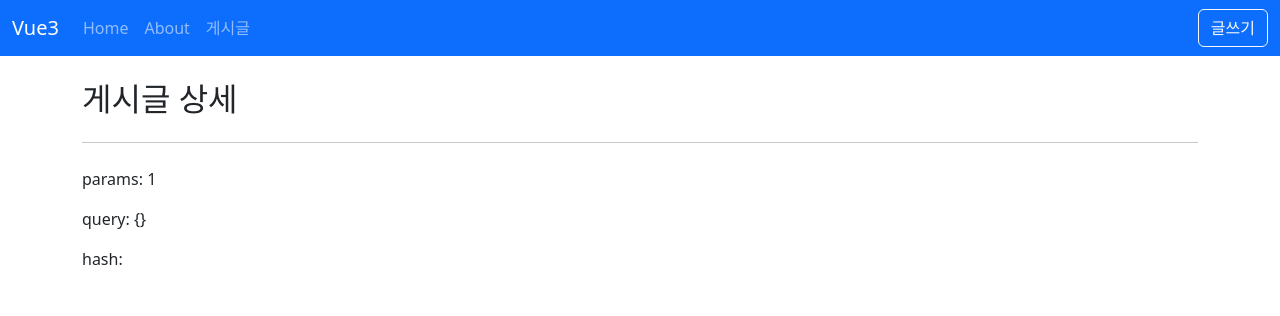
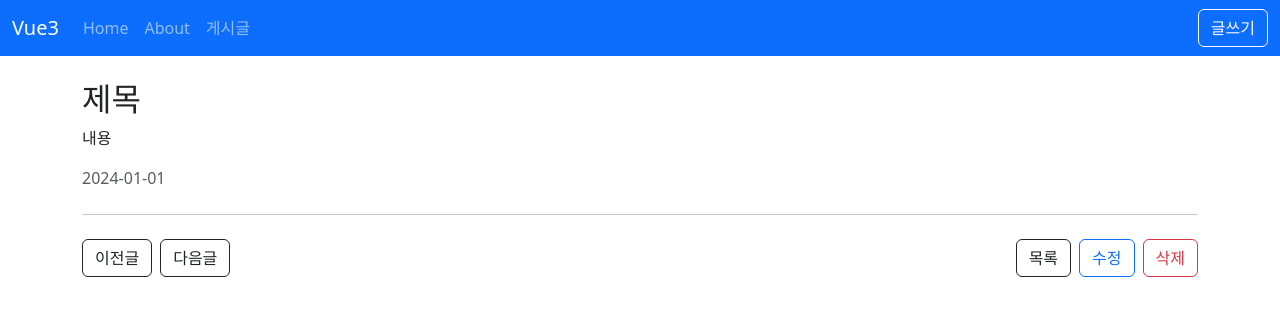
Before and after one commit to sybaek0725/vue3-posts, a Vue app: page /posts/1 in a window 1280 px wide. Shown: the top 316 px of the page. Built offline with nearby package versions, Linux system fonts and the light colour scheme.

Commit message:
Vue Router 학습 : 게시판 UI 만들기
- 프로그래밍 방식 네비게이션(router.push)

```diff
--- a/src/layouts/TheHeader.vue
+++ b/src/layouts/TheHeader.vue
@@ -14,10 +14,7 @@
                 >
                     <span class="navbar-toggler-icon"></span>
                 </button>
-				<div
-					class="collapse navbar-collapse"
-					id="navbarSupportedContent"
-				>
+                <div class="collapse navbar-collapse" id="navbarSupportedContent">
                     <ul class="navbar-nav me-auto">
                         <li class="nav-item">
                             <RouterLink
@@ -29,28 +26,18 @@
                             >
                         </li>
                         <li class="nav-item">
-							<RouterLink
-								to="/about"
-								class="nav-link"
-								active-class="active"
+                            <RouterLink to="/about" class="nav-link" active-class="active"
                                 >About</RouterLink
                             >
                         </li>
                         <li class="nav-item">
-							<RouterLink
-								to="/posts"
-								class="nav-link"
-								active-class="active"
+                            <RouterLink to="/posts" class="nav-link" active-class="active"
                                 >게시글</RouterLink
                             >
                         </li>
                     </ul>
                     <div class="d-flex" role="search">
-						<button
-							class="btn btn-outline-light"
-							type="button"
-							@click="goPage"
-						>
+                        <button class="btn btn-outline-light" type="button" @click="goPage">
                             글쓰기
                         </button>
                     </div>
@@ -61,12 +48,14 @@
 </template>
 
 <script setup>
-import { useRouter } from 'vue-router';
+import { useRouter } from 'vue-router'
 
-const router = useRouter();
+const router = useRouter()
 const goPage = () => {
-	router.push('/posts/create');
-};
+    router.push({
+        name: 'PostCreate'
+    })
+}
 </script>
 
 <style lang="scss" scoped></style>
--- a/src/router/index.js
+++ b/src/router/index.js
@@ -1,46 +1,49 @@
-import { createRouter, createWebHistory } from 'vue-router';
-import HomeView from '@/views/HomeView.vue';
-import AboutView from '@/views/AboutView.vue';
-import PostCreateView from '@/views/posts/PostCreateView.vue';
-import PostDetailView from '@/views/posts/PostDetailView.vue';
-import PostListView from '@/views/posts/PostListView.vue';
-import PostEditView from '@/views/posts/PostEditView.vue';
+import { createRouter, createWebHistory } from 'vue-router'
+import HomeView from '@/views/HomeView.vue'
+import AboutView from '@/views/AboutView.vue'
+import PostCreateView from '@/views/posts/PostCreateView.vue'
+import PostDetailView from '@/views/posts/PostDetailView.vue'
+import PostListView from '@/views/posts/PostListView.vue'
+import PostEditView from '@/views/posts/PostEditView.vue'
 
 // 페이지 정보를 담음
 const routes = [
     {
         path: '/',
         name: 'Home',
-		component: HomeView,
+        component: HomeView
     },
     {
         path: '/about',
         name: 'About',
-		component: AboutView,
+        component: AboutView
     },
     {
         path: '/posts',
-		component: PostListView,
+        name: 'PostList',
+        component: PostListView
     },
     {
         path: '/posts/create',
-		component: PostCreateView,
+        name: 'PostCreate',
+        component: PostCreateView
     },
     {
         path: '/posts/:id',
         name: 'PostDetail',
-		component: PostDetailView,
+        component: PostDetailView
     },
     {
         path: '/posts/:id/edit',
-		component: PostEditView,
-	},
-];
+        name: 'PostEdit',
+        component: PostEditView
+    }
+]
 
 // 페이지 이동
 const router = createRouter({
     history: createWebHistory('/'),
-	routes,
-});
+    routes
+})
 
-export default router;
+export default router
--- a/src/views/posts/PostCreateView.vue
+++ b/src/views/posts/PostCreateView.vue
@@ -12,7 +12,7 @@
                 <textarea class="form-control" id="content" rows="3"></textarea>
             </div>
             <div class="pt-4">
-				<button type="button" class="btn btn-outline-dark me-2">
+                <button type="button" class="btn btn-outline-dark me-2" @click="goListPage">
                     목록
                 </button>
                 <button class="btn btn-primary">저장</button>
@@ -21,6 +21,12 @@
     </div>
 </template>
 
-<script setup></script>
+<script setup>
+import { useRouter } from 'vue-router'
+
+const router = useRouter()
+
+const goListPage = () => router.push({ name: 'PostList' })
+</script>
 
 <style lang="scss" scoped></style>
--- a/src/views/posts/PostDetailView.vue
+++ b/src/views/posts/PostDetailView.vue
@@ -1,13 +1,60 @@
 <template>
-	<div>
-		<h2>게시글 상세</h2>
-		<hr class="my-4" />
-		<p>params: {{ $route.params.id }}</p>
-		<p>query: {{ $route.query }}</p>
-		<p>hash: {{ $route.hash }}</p>
-	</div>
+    <div>
+        <h2>제목</h2>
+        <p>내용</p>
+        <p class="text-muted">2024-01-01</p>
+        <hr class="my-4" />
+        <div class="row g-2">
+            <div class="col-auto">
+                <button
+                    class="btn btn-outline-dark"
+                    @click="
+                        $router.push({
+                            name: 'PostDetail',
+                            params: { id: Number(route.params.id) - 1 }
+                        })
+                    "
+                >
+                    이전글
+                </button>
+            </div>
+            <div class="col-auto">
+                <button
+                    class="btn btn-outline-dark"
+                    @click="
+                        $router.push({
+                            name: 'PostDetail',
+                            params: { id: Number(route.params.id) + 1 }
+                        })
+                    "
+                >
+                    다음글
+                </button>
+            </div>
+            <div class="col-auto me-auto"></div>
+            <div class="col-auto">
+                <button class="btn btn-outline-dark" @click="goListPage">목록</button>
+            </div>
+            <div class="col-auto">
+                <button class="btn btn-outline-primary" @click="goEditPage">수정</button>
+            </div>
+            <div class="col-auto">
+                <button class="btn btn-outline-danger">삭제</button>
+            </div>
+        </div>
+    </div>
 </template>
 
-<script setup></script>
+<script setup>
+import { useRoute, useRouter } from 'vue-router'
+
+const route = useRoute()
+const router = useRouter()
+const id = route.params.id
+
+console.debug(route)
+const goListPage = () => router.push({ name: 'PostList' })
+const goEditPage = () => router.push({ name: 'PostEdit', params: { id } })
+</script>
 
 <style lang="scss" scoped></style>
--- a/src/views/posts/PostEditView.vue
+++ b/src/views/posts/PostEditView.vue
@@ -1,10 +1,36 @@
 <template>
-	<div>
-		<h2>게시글 수정</h2>
-		<hr class="my-4" />
-	</div>
+    <div>
+        <h2>게시글 수정</h2>
+        <hr class="my-4" />
+        <form @submit.prevent>
+            <div class="mb-3">
+                <label for="title" class="form-label">제목</label>
+                <input type="text" class="form-control" id="title" />
+            </div>
+            <div class="mb-3">
+                <label for="content" class="form-label">내용</label>
+                <textarea class="form-control" id="content" rows="3"></textarea>
+            </div>
+            <div class="pt-4">
+                <button type="button" class="btn btn-outline-danger me-2" @click="goDetailPage">
+                    취소
+                </button>
+                <button class="btn btn-primary">수정</button>
+            </div>
+        </form>
+    </div>
 </template>
 
-<script setup></script>
+<script setup>
+import { useRoute, useRouter } from 'vue-router'
+
+const route = useRoute()
+const router = useRouter()
+const id = route.params.id
+
+const goDetailPage = () => {
+    router.push({ name: 'PostDetail', params: { id } })
+}
+</script>
 
 <style lang="scss" scoped></style>
--- a/src/views/posts/PostListView.vue
+++ b/src/views/posts/PostListView.vue
@@ -16,27 +16,31 @@
 </template>
 
 <script setup>
-import PostItem from '@/components/posts/PostItem.vue';
-import { ref } from 'vue';
-import { getPosts } from '@/api/posts';
-import { useRouter } from 'vue-router';
+import PostItem from '@/components/posts/PostItem.vue'
+import { ref } from 'vue'
+import { getPosts } from '@/api/posts'
+import { useRouter } from 'vue-router'
 
-const router = useRouter();
-const posts = ref([]);
+const router = useRouter()
+const posts = ref([])
 const fetchPosts = () => {
-	posts.value = getPosts();
-};
+    posts.value = getPosts()
+}
 
-const goPage = id => {
+const goPage = (id) => {
     // router.push(`/posts/${id}`)
     router.push({
         name: 'PostDetail',
         params: {
-			id,
+            id
         },
-	});
-};
-fetchPosts();
+        query: {
+            searchText: 'love'
+        },
+        hash: '#love'
+    })
+}
+fetchPosts()
 </script>
 
 <style lang="scss" scoped></style>
```
Lines whose indentation alone changed are shown as unchanged.
